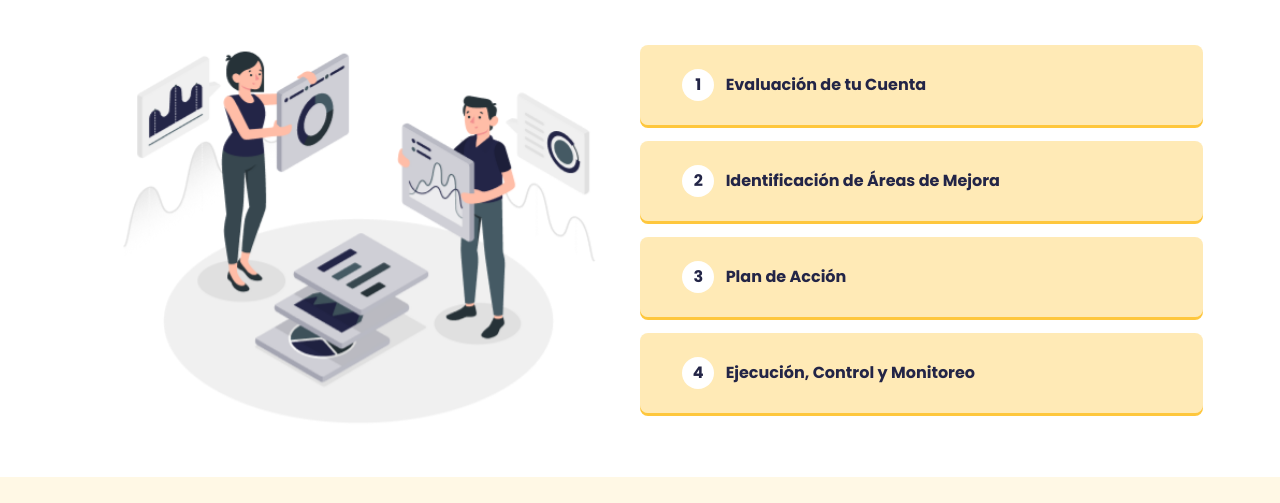
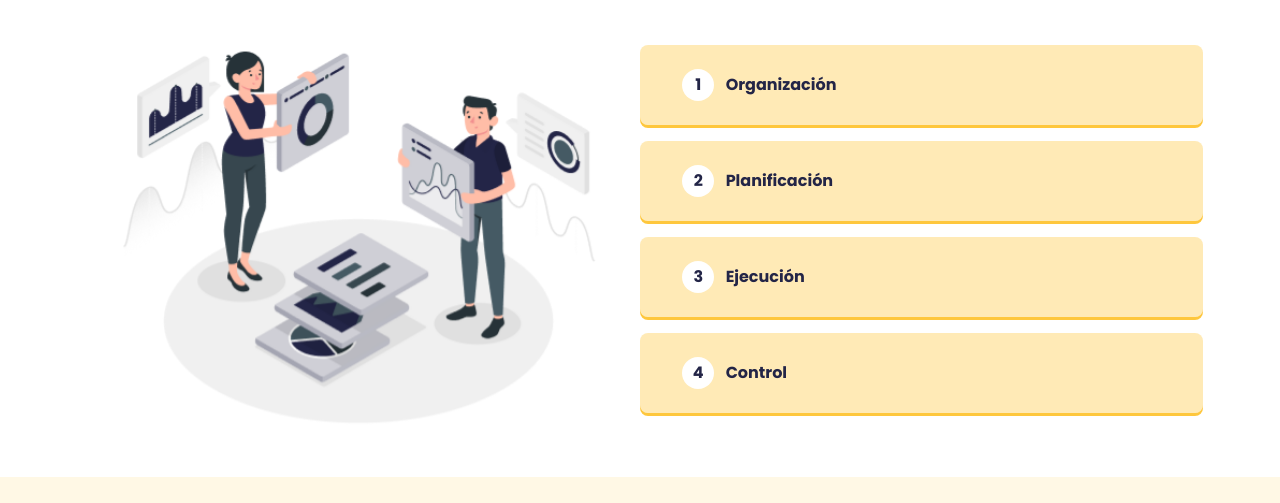
Before and after one commit to enmanuelr7/flashgroup, a plain HTML site: page index.html in a window 1280 px wide. Shown: the part 1898-2401 px from the top of the page. Drawn offline with nearby package versions, Linux system fonts and the light colour scheme.

Commit message:
changed steps text

```diff
--- a/index.html
+++ b/index.html
@@ -231,14 +231,14 @@
                                         </span>
                                     </span>
                                     <span class="name">
-                                        Evaluación de tu Cuenta
+                                        Organización
                                     </span>
                                 </div>
                             </div>
                             <div class="back">
                                 <span class="back-content">
-                                    Como primera etapa se realizará un análisis cualitativo y cuantitativo de tu cuenta,
-                                    donde nos enfocaremos en estudiar el estado actual.
+                                    Como primera etapa se realizará una evaluación de tu cuenta, enfocada en dar conocer
+                                    su estado actual y de cómo se encuentra en relación a sus principales competidores.
                                 </span>
                             </div>
                         </div>
@@ -253,15 +253,15 @@
                                         </span>
                                     </span>
                                     <span class="name">
-                                        Identificación de Áreas de Mejora
+                                        Planificación
                                     </span>
                                 </div>
                             </div>
                             <div class="back">
                                 <span class="back-content">
-                                    Del análisis obtenido se identificaran las áreas de mejora en las que enfocaremos
-                                    para
-                                    el desarrollo de un plan de acción con el fin de optimizar
+                                    Del análisis obtenido se identificaran las áreas de mejora en las cuales nos
+                                    enfocaremos para el desarrollo de la estrategia que tenga mayor impacto en tu
+                                    cuenta.
                                 </span>
                             </div>
                         </div>
@@ -276,15 +276,14 @@
                                         </span>
                                     </span>
                                     <span class="name">
-                                        Plan de Acción
+                                        Ejecución
                                     </span>
                                 </div>
                             </div>
                             <div class="back">
                                 <span class="back-content">
-                                    Desarrollaremos un plan de acción para cada área. Donde se llevarán a cabo
-                                    estrategias
-                                    para potenciar tu cuenta.
+                                    En esta etapa se llevará a cabo la ejecución del plan de acción con el objetivo de
+                                    ir optimizando cada área de tu cuenta.
                                 </span>
                             </div>
                         </div>
@@ -299,14 +298,14 @@
                                         </span>
                                     </span>
                                     <span class="name">
-                                        Ejecución, Control y Monitoreo
+                                        Control
                                     </span>
                                 </div>
                             </div>
                             <div class="back">
                                 <span class="back-content">
-                                    En esta etapa se realiza el monitoreo de la ejecución del plan de acción. Donde será
-                                    fundamental el controlar el avance de cada área.
+                                    Se realizará el monitoreo de la ejecución del plan de acción. Donde será fundamental
+                                    el controlar el avance de cada área.
                                 </span>
                             </div>
                         </div>
```
